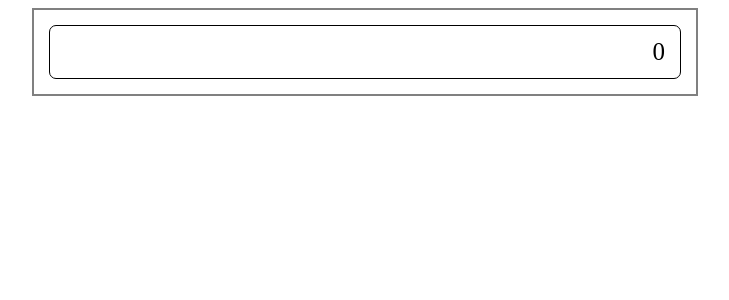
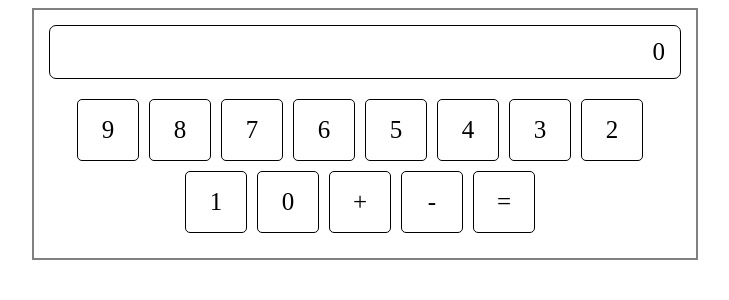
Before and after one commit to UnPolinomio/calculator, a React app: page / in a window 1280 px wide. Shown: the top 300 px of the page, without its empty margins (275-1004 px from the left). Built offline with nearby package versions, Linux system fonts and the light colour scheme.

Commit message:
CalculatorButton component

```diff
--- a/src/components/Calculator.tsx
+++ b/src/components/Calculator.tsx
@@ -1,20 +1,50 @@
 import React, { Component } from 'react'
 import { StyleSheet, css } from 'aphrodite';
 import CalculatorScreen from './CalculatorScreen';
+import CalculatorButton from './CalculatorButton';
+
+export enum CalculatorSymbol {
+    zero, one, two, three, four, five, six, seven, eight, nine,
+    plus='+',
+    minus='-',
+    result='='
+}
 
 export default class Calculator extends Component{
     render() {
+
         return <div className={css(styles.root)}>
             <CalculatorScreen value={0} />
+
+            <div className={css(styles.numericButtons)}>
+                <CalculatorButton symbol={CalculatorSymbol.nine}/>
+                <CalculatorButton symbol={CalculatorSymbol.eight}/>
+                <CalculatorButton symbol={CalculatorSymbol.seven}/>
+                <CalculatorButton symbol={CalculatorSymbol.six}/>
+                <CalculatorButton symbol={CalculatorSymbol.five}/>
+                <CalculatorButton symbol={CalculatorSymbol.four}/>
+                <CalculatorButton symbol={CalculatorSymbol.three}/>
+                <CalculatorButton symbol={CalculatorSymbol.two}/>
+                <CalculatorButton symbol={CalculatorSymbol.one}/>
+                <CalculatorButton symbol={CalculatorSymbol.zero}/>
+
+                <CalculatorButton symbol={CalculatorSymbol.plus}/>
+                <CalculatorButton symbol={CalculatorSymbol.minus}/>
+                <CalculatorButton symbol={CalculatorSymbol.result}/>
+            </div>
         </div>
     }
 }
 
 const styles = StyleSheet.create({
-    'root': {
+    root: {
         width: '50%',
         margin: 'auto',
         padding: '15px',
         border: '2px solid gray',
+    },
+    numericButtons: {
+        marginTop: '20px',
+        textAlign: 'center'
     }
 })
--- /dev/null
+++ b/src/components/CalculatorButton.tsx
@@ -0,0 +1,34 @@
+import React, { Component } from 'react'
+import { StyleSheet, css } from 'aphrodite';
+import { CalculatorSymbol } from './Calculator';
+
+interface CalculatorButtonProps {
+    symbol: CalculatorSymbol
+}
+
+export default class CalculatorButton extends Component<CalculatorButtonProps, {}> {
+    render() {
+        return (
+            <div className={css(styles.root)}>
+                {this.props.symbol}
+            </div>
+        )
+    }
+}
+
+const styles = StyleSheet.create({
+    root: {
+        width: '60px',
+        height: '60px',
+        lineHeight: '60px',
+        border: '1px solid black',
+        textAlign: 'center',
+        verticalAlign: 'middle',
+        fontSize: '25px',
+        borderRadius: '5px',
+        marginRight: '10px',
+        marginBottom: '10px',
+        display: 'inline-block',
+        cursor: 'pointer',
+    }
+})
```
